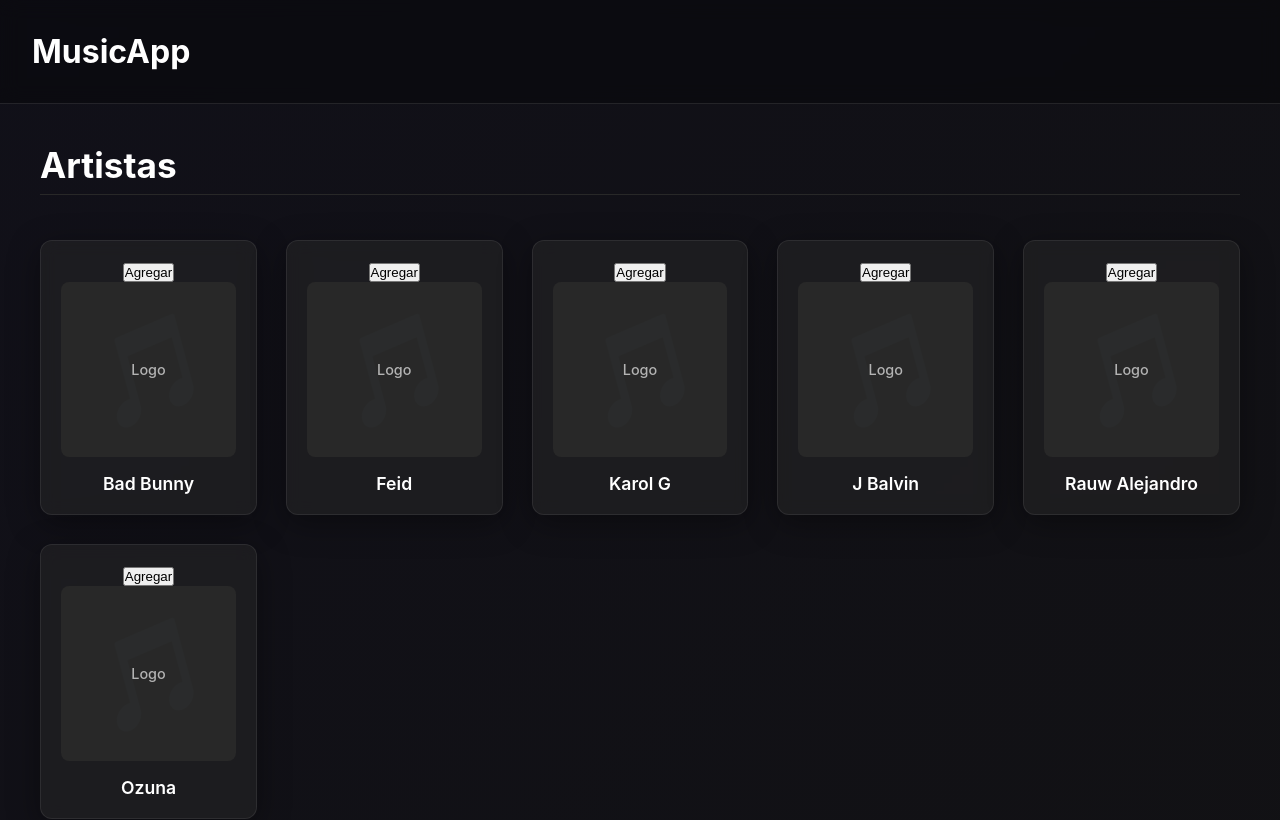
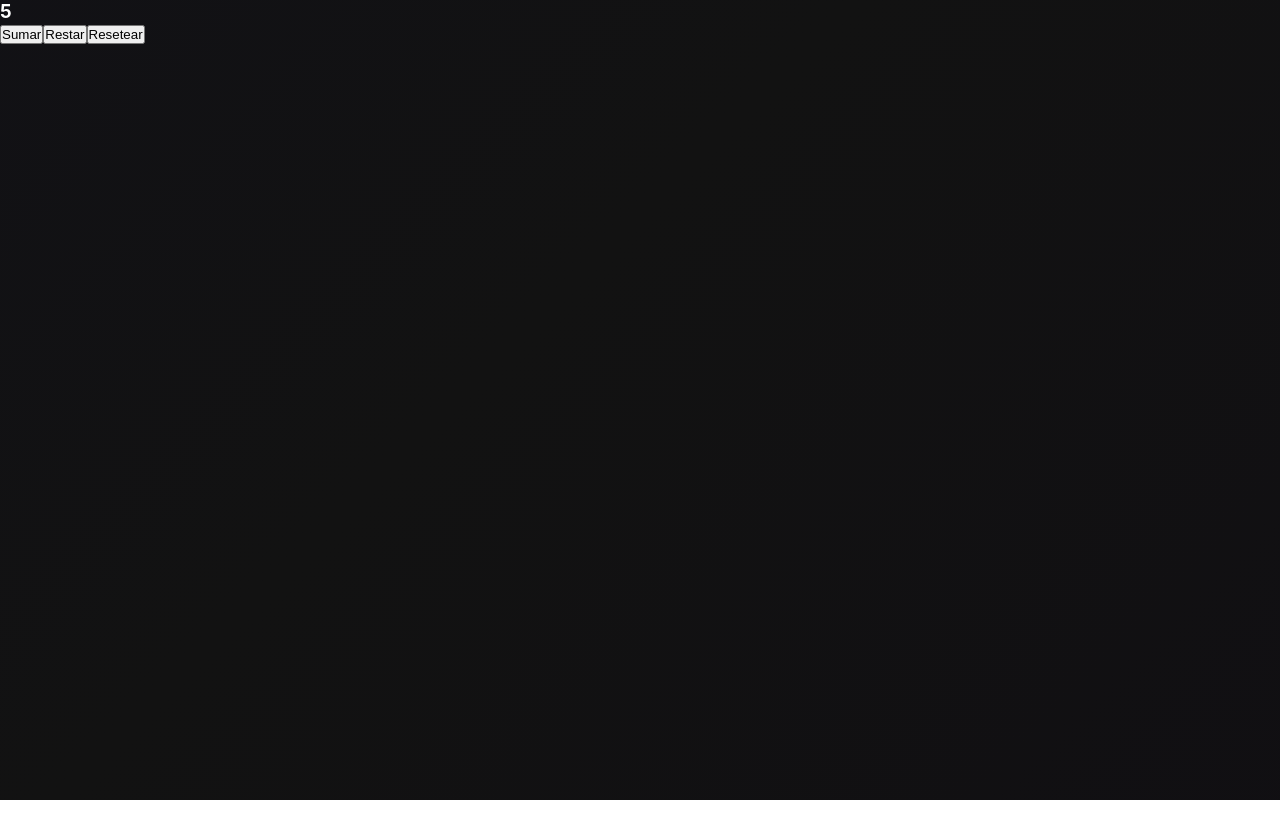
Before and after one commit to junkamilo/AprendiendoReact.js, a React (Vite) app in the folder clasesReact/React/React/React/: page / in a window 1280 px wide. Shown: the top 820 px of the page. Built offline with nearby package versions, Linux system fonts and the light colour scheme.

Commit message:
aprendiendo custom hook

```diff
--- /dev/null
+++ b/clasesReact/React/React/React/src/CounterApp.tsx
@@ -0,0 +1,15 @@
+import { useCounter } from "./hooks/useCounter"
+
+export const CounterApp = () => {
+    //utilizamos una CustomHooks
+    const { contador,Sumar,Restar,limpiar } = useCounter(5)
+
+    return (
+        <div>
+            <h3>{contador}</h3>
+            <button onClick={Sumar}>Sumar</button>
+            <button onClick={Restar}>Restar</button>
+            <button onClick={limpiar}>Resetear</button>
+        </div>
+    )
+}
--- /dev/null
+++ b/clasesReact/React/React/React/src/hooks/useCounter.tsx
@@ -0,0 +1,32 @@
+import { useState } from "react";
+
+//le pasamos como parametres un valor inicial 10 lo cual recibira como argumento en counterApp
+export const useCounter = (valueInitial:number=10) => {
+    //primer parametro es el contador
+    //segundo parametro es una funcion para hacerle conteo el primer parametro
+    //useState es un metodo lo cual nos ayudara a sumar y restar al contador
+    const [contador, setFuncionContador] = useState(valueInitial)
+    //creamos las funciones para el evento onclick del boton
+    const Sumar = () => {
+        //llamamos una funcion y le contamos 1 al contador
+        setFuncionContador(contador + 1);
+    }
+    //creamos las funciones para el evento onclick del boton
+    const Restar = () => {
+        //llamamos una funcion y le contamos 1 al contador
+        setFuncionContador(contador - 1);
+    }
+    //llamamos una funcion y reiniciamos su valor actual al contador en este caso es 5
+    const limpiar = () => {
+        setFuncionContador(valueInitial);
+    }
+    return {
+        //Values
+        contador,
+
+        //funciones
+        Sumar,
+        Restar,
+        limpiar
+    }
+}
--- a/clasesReact/React/React/React/src/main.tsx
+++ b/clasesReact/React/React/React/src/main.tsx
@@ -12,6 +12,7 @@
 import { MainMusic } from './MusicApp/mainMusic';
 import { Footer } from './MusicApp/Footer';
 import './MusicApp/StyleMusic.css'
+import { CounterApp } from './CounterApp';
 
 
 //createRoot es una función en React que crea un punto de entrada para renderizar componentes de React en un nodo del DOM del navegador.
@@ -24,8 +25,9 @@
     {/**<MyAwesomeApp />*/}
 
     {/**Version del App music */}
-    <Header/>
+    {/*<Header/>
     <MainMusic/>
-    <Footer/>
+    <Footer/>*/}
+    <CounterApp/>
   </StrictMode>
 )
```
